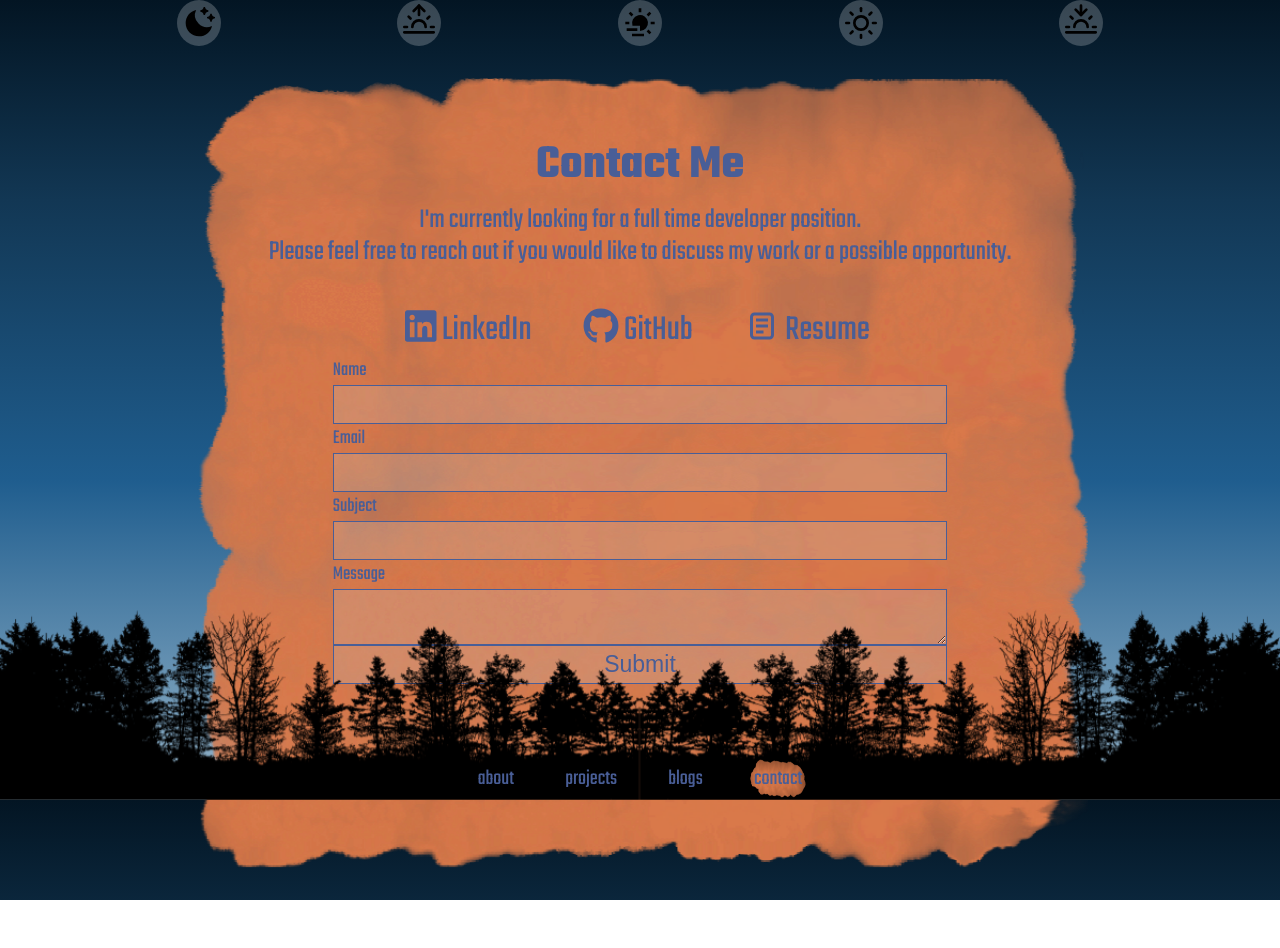
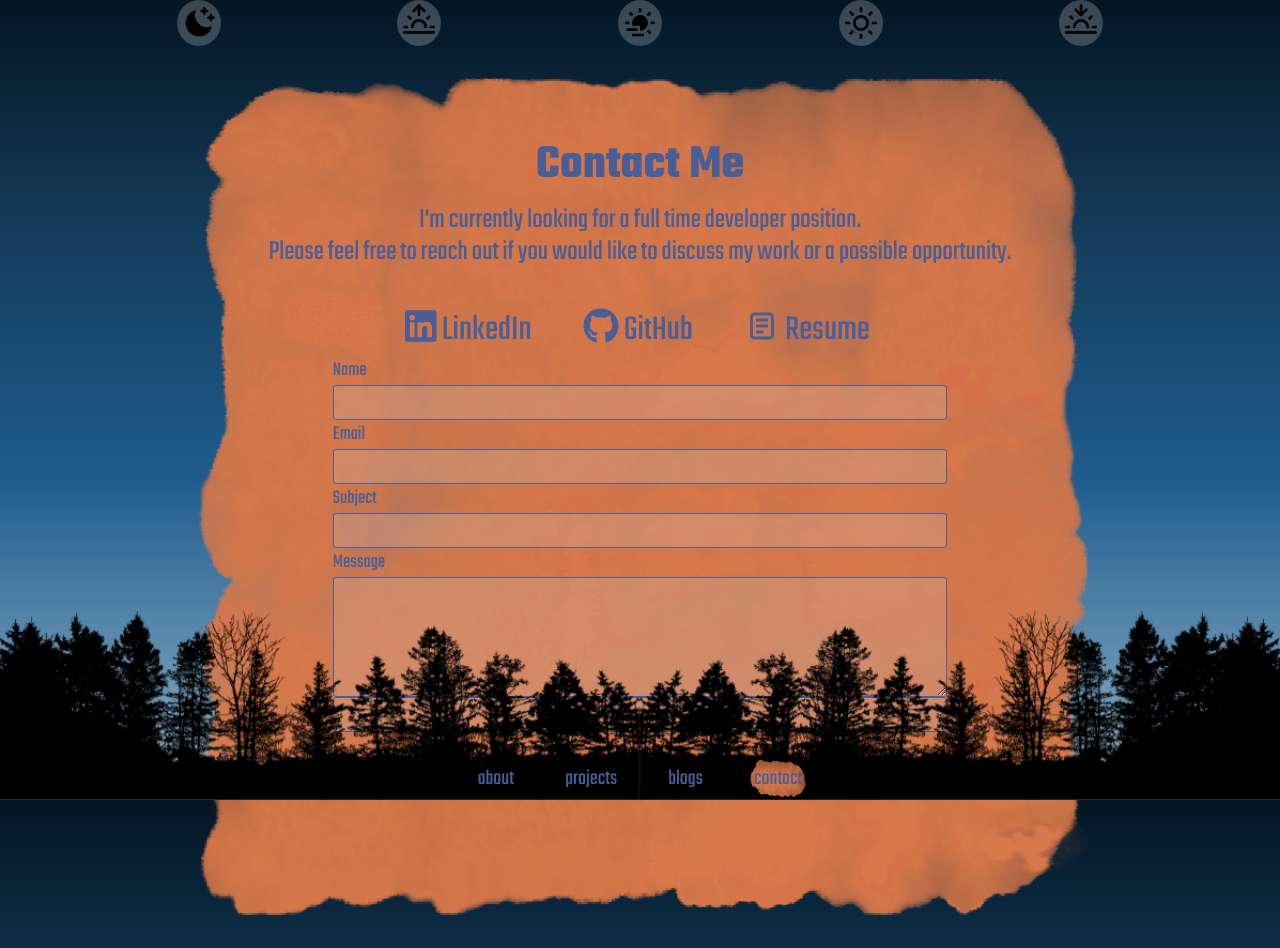
Before and after one commit to moshriguez/personal-portfolio, a React (Create React App) app: page /personal-portfolio/contact in a window 1280 px wide. Before the commit the page ends 900 px from the top, so only its background shows below. Built offline with nearby package versions, Linux system fonts and the light colour scheme.

Commit message:
styling contact form

```diff
--- a/src/App.css
+++ b/src/App.css
@@ -418,8 +418,14 @@ input, textarea {
     border: 1px solid rgb(73, 94, 151);
     background: rgb(199 198 198 / 23%);
     color: rgb(73, 94, 151);
-    font-size: 1.15em;
+    font-size: 1em;
     padding: 5px;
+    font-family: 'Ariel', sans-serif;
+    border-radius: 3px;
+}
+
+textarea {
+    height: 6em;
 }
 
 /*** MEDIA QUERIES ***/
```
